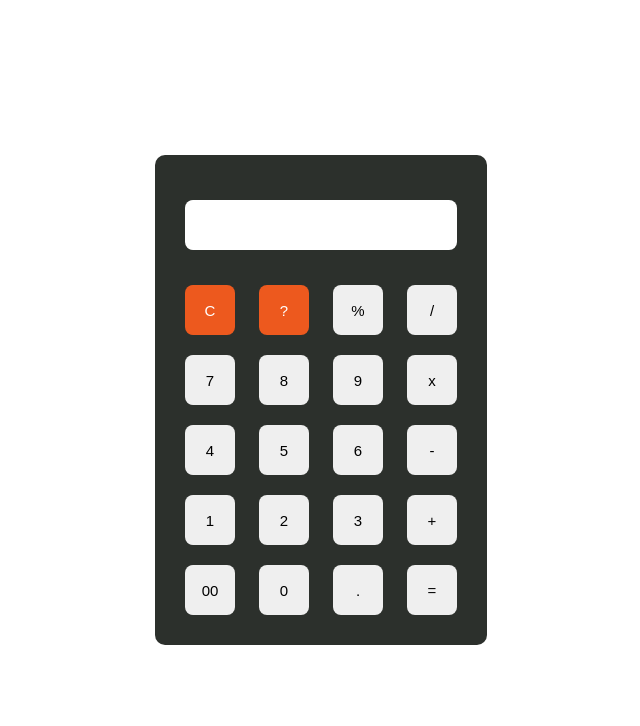
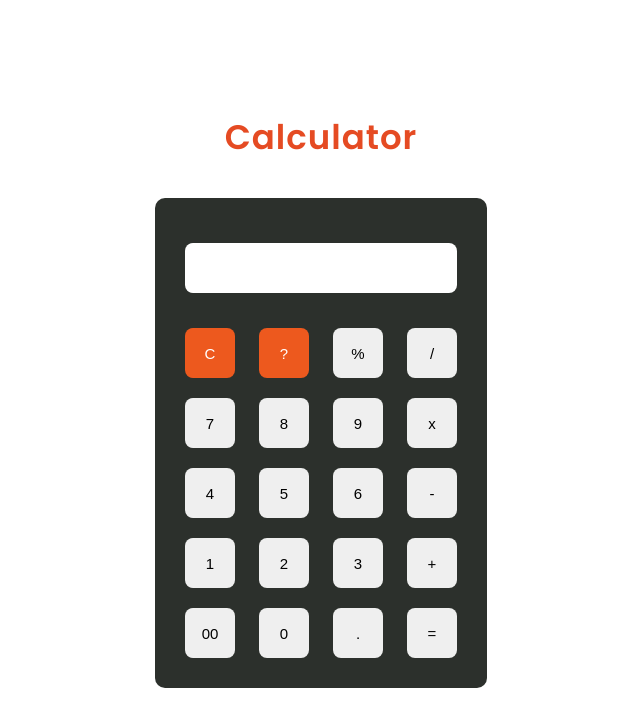
Before and after one commit to jemejiav14/calculator, a plain HTML site: page calc vanu/index.html in a window 1280 px wide. Shown: the whole page, without its empty margins (319-959 px from the left). Drawn offline with Linux system fonts and the light colour scheme.

Commit message:
style: add calculator title above display and update font styling

```diff
--- a/calc vanu/index.html
+++ b/calc vanu/index.html
@@ -3,9 +3,12 @@
 <head>
    <title>Calculator</title>
    <link rel="stylesheet" href="style.css">
+   <link href="https://fonts.googleapis.com/css2?family=Poppins:wght@400;600&display=swap" rel="stylesheet">
+
 </head>
 <body>
    <div id="calc">
+      <h1 class="title">Calculator</h1>
       <div id="content">
          <form>
             <div id="output">
--- a/calc vanu/style.css
+++ b/calc vanu/style.css
@@ -9,6 +9,7 @@
     display: flex;
     justify-content: center;
     align-items: center;
+    flex-direction: column;
 }
 #content {
     background: #2c302c;
@@ -47,3 +48,13 @@ form #output input {
     flex: 1;
     font-size: 25px;
 }
+
+.title {
+  font-family: 'Poppins', sans-serif;
+  font-size: 34px;
+  font-weight: 600;
+  color: #e54b23;
+  text-align: center;
+  margin-bottom: 35px;
+  letter-spacing: 1px;
+}
```
